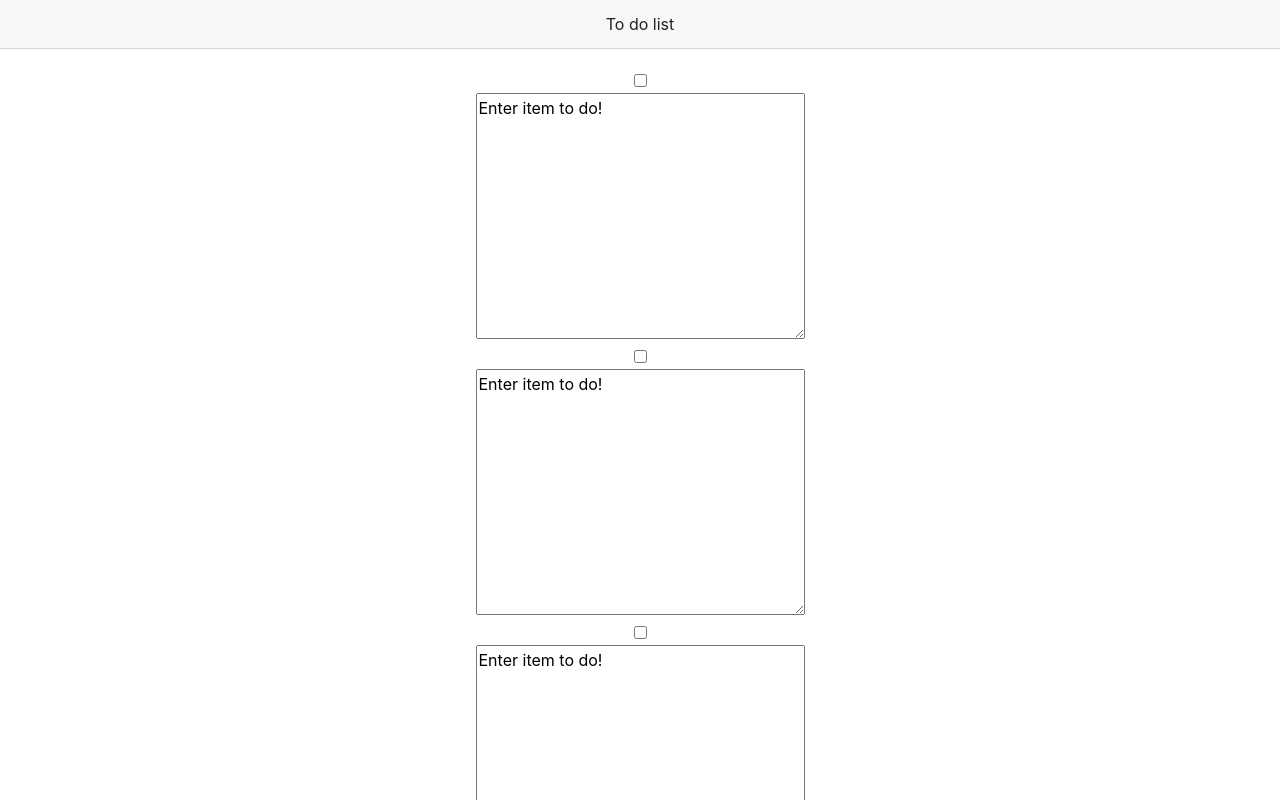
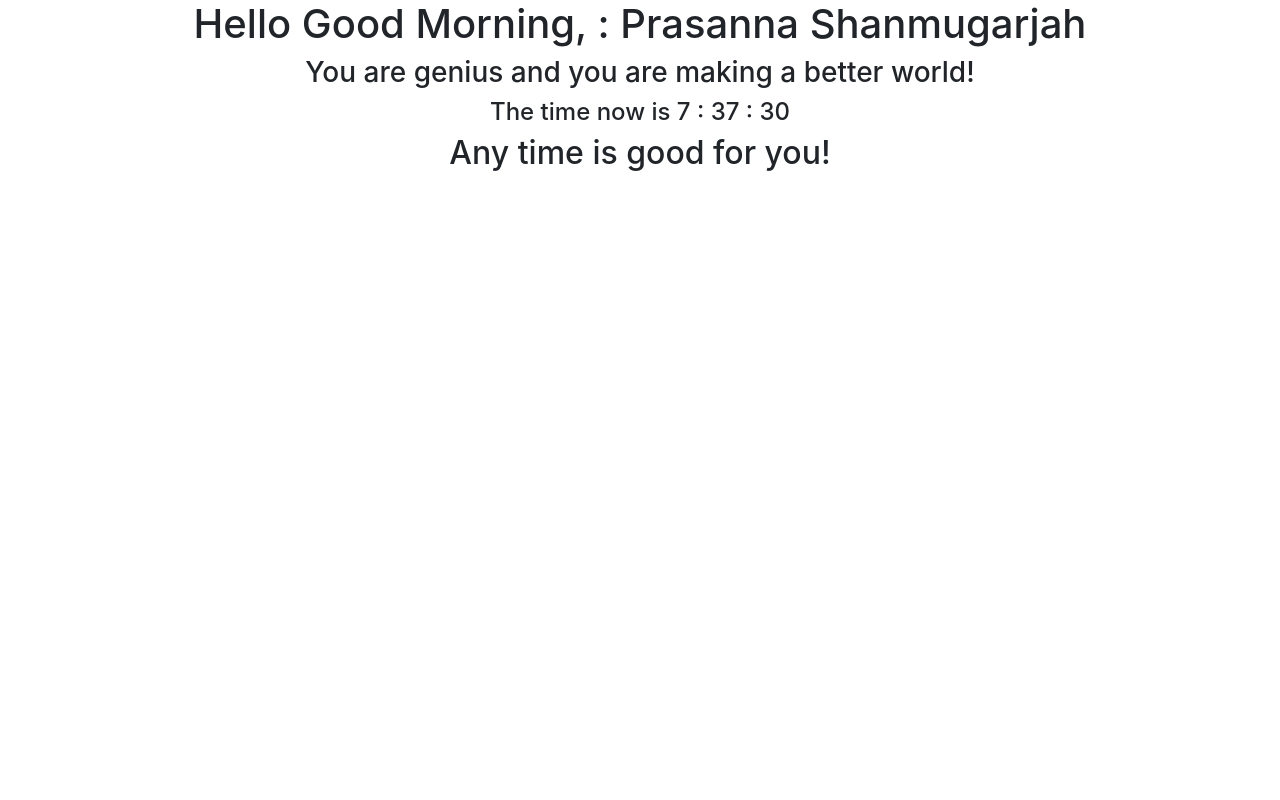
Before and after one commit to shan-prasanna15/literate-octo-fortnight, a React (Create React App) app: page / in a window 1280 px wide. Shown: the top 800 px of the page. Built offline with nearby package versions, Linux system fonts and the light colour scheme.

Commit message:
Testing conditional statmenst with time object

```diff
--- a/src/App.js
+++ b/src/App.js
@@ -2,13 +2,15 @@ import './App.css';
 import Header from './Components/Header'
 import MainCont from './Components/MainContent'
 import Footer from './Components/Footer'
+import TestComponent from './Components/TestComps/TestComponent'
 
 function App() {
   return (
     <div className="App">
-      <Header />
+      <TestComponent />
+      {/* <Header />
       <MainCont />
-      <Footer />
+      <Footer /> */}
     </div>
   );
 }
--- /dev/null
+++ b/src/Components/TestComps/TestComponent.js
@@ -0,0 +1,29 @@
+function TestComponent(){
+    const firstName = "Prasanna"
+    const lastName = "Shanmugarjah"
+    const date = new Date()
+
+    return (
+        <div>
+            <h1> Hello { TimeBasedGreeting(date.getHours()) +" : "+   firstName + " " + lastName} </h1>
+            <h3> You are genius and you are making a better world!</h3>
+            <h4>The time now is {date.getHours() +" : "+ date.getMinutes() + " : " + date.getSeconds()} </h4>
+            <h2>Any time is good for you!</h2>
+        </div>
+    )
+}
+
+function TimeBasedGreeting( hourOfTime){
+    let greeting = ""
+    if(hourOfTime < 13){
+        greeting = "Good Morning, "
+    }
+    else if (hourOfTime < 17 ){
+        greeting = "Good Afternoon"
+    }
+    else {
+        greeting = "Good Evening"
+    }
+    return greeting
+}
+export default TestComponent;
```
